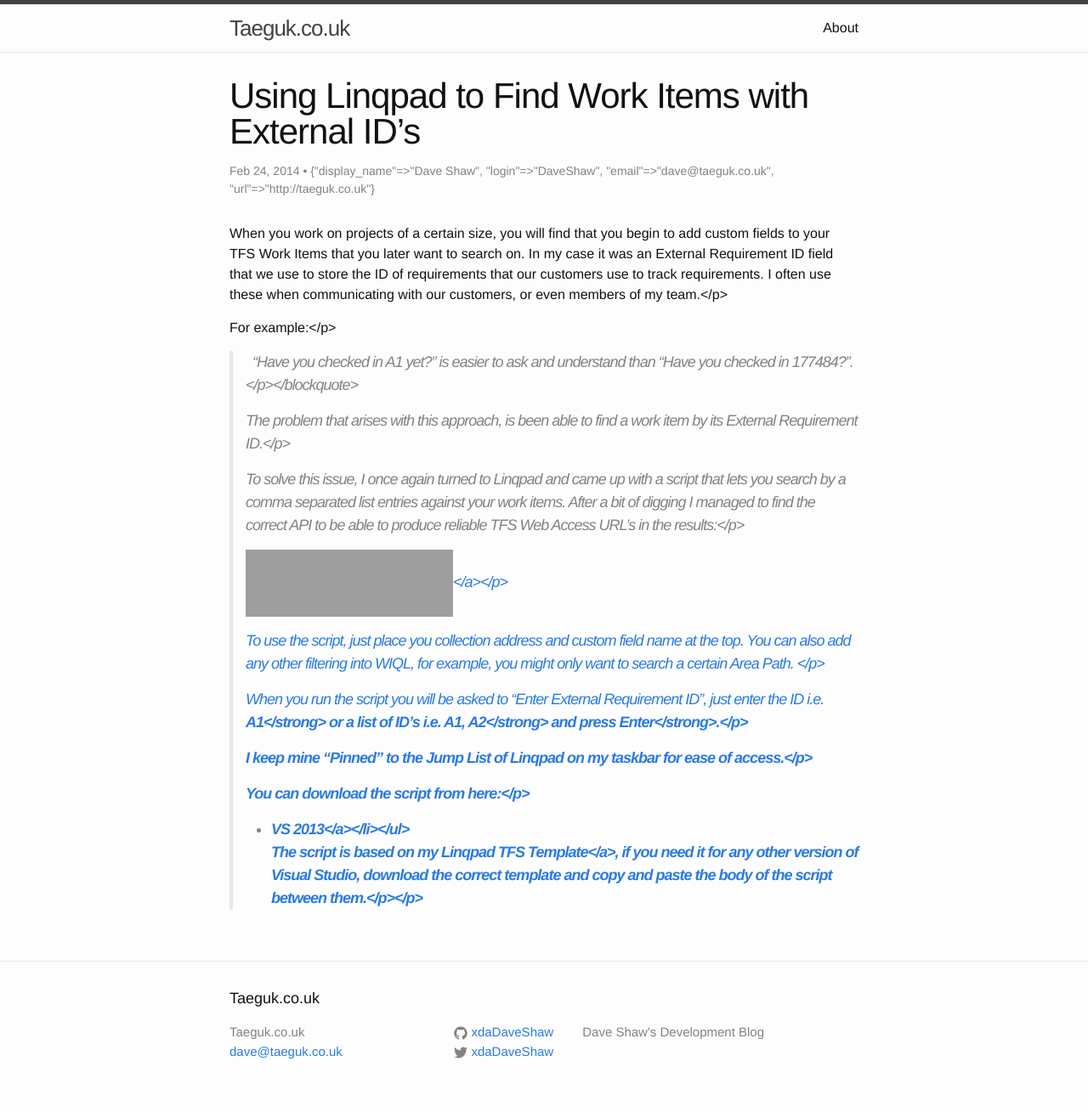
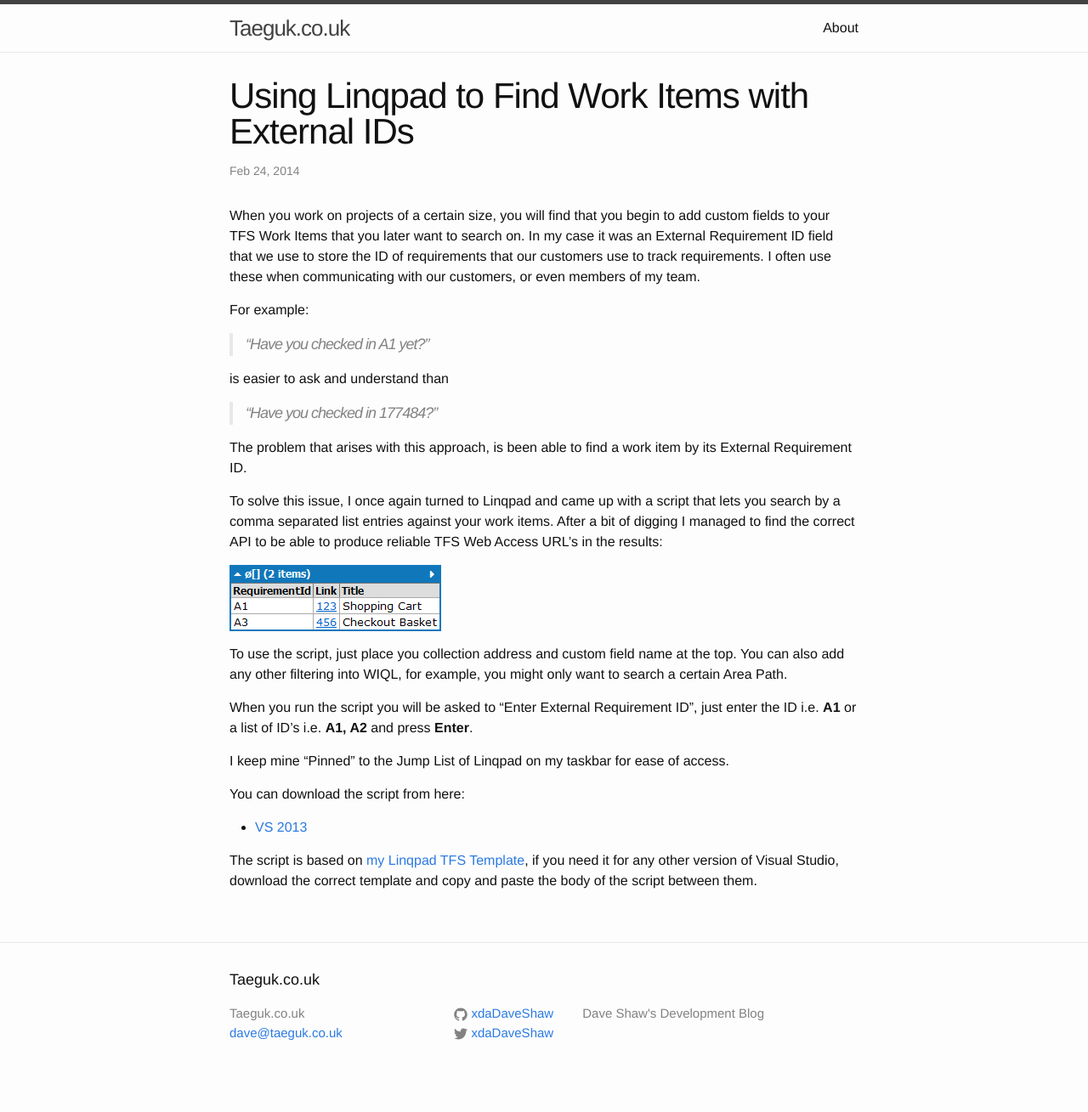
Before and after one commit to xdaDaveShaw/xdaDaveShaw.github.io, a Jekyll site: the page built from blog/_posts/2014-02-24-using-linqpad-to-find-work-items-with-external-ids.markdown, in a window 1280 px wide. Shown: the whole page at 85% size. Built offline with Jekyll 4.4.1, drawn with Linux system fonts in a browser that asks for light colours; after the commit the page ends 1287 px from its top, so only the background shows below that; grey boxes are pictures that could not be loaded.

Commit message:
Updaing Linqpad WI finder

```diff
--- a/blog/_posts/2014-02-24-using-linqpad-to-find-work-items-with-external-ids.markdown
+++ b/blog/_posts/2014-02-24-using-linqpad-to-find-work-items-with-external-ids.markdown
@@ -2,36 +2,36 @@
 layout: post
 status: publish
 published: true
-title: Using Linqpad to Find Work Items with External ID&rsquo;s
-author:
-  display_name: Dave Shaw
-  login: DaveShaw
-  email: dave@taeguk.co.uk
-  url: http://taeguk.co.uk
-author_login: DaveShaw
-author_email: dave@taeguk.co.uk
-author_url: http://taeguk.co.uk
-wordpress_id: 692
-wordpress_url: http://taeguk.co.uk/?p=692
+title: Using Linqpad to Find Work Items with External IDs
 date: '2014-02-24 21:59:03 +0000'
 date_gmt: '2014-02-24 21:59:03 +0000'
 categories:
 - TFS
 - Linqpad
-tags: []
-comments: []
 ---
-<p>When you work on projects of a certain size, you will find that you begin to add custom fields to your TFS Work Items that you later want to search on. In my case it was an External Requirement ID field that we use to store the ID of requirements that our customers use to track requirements. I often use these when communicating with our customers, or even members of my team.<&#47;p>
-<p>For example:<&#47;p><br />
-<blockquote>
-<p>&nbsp; &ldquo;Have you checked in A1 yet?&rdquo; is easier to ask and understand than &ldquo;Have you checked in 177484?&rdquo;.<&#47;p><&#47;blockquote>
-<p>The problem that arises with this approach, is been able to find a work item by its External Requirement ID.<&#47;p>
-<p>To solve this issue, I once again turned to Linqpad and came up with a script that lets you search by a comma separated list entries against your work items. After a bit of digging I managed to find the correct API to be able to produce reliable TFS Web Access URL&rsquo;s in the results:<&#47;p>
-<p><a href="http:&#47;&#47;taeguk.co.uk&#47;wp-content&#47;uploads&#47;2014&#47;02&#47;Results.png"><img title="Results" style="border-left-width: 0px; border-right-width: 0px; background-image: none; border-bottom-width: 0px; padding-top: 0px; padding-left: 0px; display: inline; padding-right: 0px; border-top-width: 0px" border="0" alt="Results" src="http:&#47;&#47;taeguk.co.uk&#47;wp-content&#47;uploads&#47;2014&#47;02&#47;Results_thumb.png" width="244" height="79"><&#47;a><&#47;p>
-<p>To use the script, just place you collection address and custom field name at the top. You can also add any other filtering into WIQL, for example, you might only want to search a certain Area Path. <&#47;p>
-<p>When you run the script you will be asked to &ldquo;Enter External Requirement ID&rdquo;, just enter the ID i.e. <strong>A1<&#47;strong> or a list of ID&rsquo;s i.e. <strong>A1, A2<&#47;strong> and press <strong>Enter<&#47;strong>.<&#47;p>
-<p>I keep mine &ldquo;Pinned&rdquo; to the Jump List of Linqpad on my taskbar for ease of access.<&#47;p>
-<p>You can download the script from here:<&#47;p>
-<ul>
-<li><a href="https:&#47;&#47;onedrive.live.com&#47;redir?resid=A1F5F7FF7D7E95C4!7142&amp;authkey=!ANvTu-IAmHCvAQk&amp;ithint=file%2c.linq">VS 2013<&#47;a><&#47;li><&#47;ul>
-<p>The script is based on <a href="http:&#47;&#47;taeguk.co.uk&#47;blog&#47;my-linqpad-tfs-template&#47;">my Linqpad TFS Template<&#47;a>, if you need it for any other version of Visual Studio, download the correct template and copy and paste the body of the script between them.<&#47;p></p>
+When you work on projects of a certain size, you will find that you begin to add custom fields to your TFS Work Items that you later want to search on. In my case it was an External Requirement ID field that we use to store the ID of requirements that our customers use to track requirements. I often use these when communicating with our customers, or even members of my team.
+
+For example:
+
+> "Have you checked in A1 yet?"
+
+is easier to ask and understand than
+> "Have you checked in 177484?"
+
+The problem that arises with this approach, is been able to find a work item by its External Requirement ID.
+
+To solve this issue, I once again turned to Linqpad and came up with a script that lets you search by a comma separated list entries against your work items. After a bit of digging I managed to find the correct API to be able to produce reliable TFS Web Access URL's in the results:
+
+![Results]({{ site.contenturl }}ExternalWI-Results.png)
+
+To use the script, just place you collection address and custom field name at the top. You can also add any other filtering into WIQL, for example, you might only want to search a certain Area Path.
+
+When you run the script you will be asked to "Enter External Requirement ID", just enter the ID i.e. **A1** or a list of ID's i.e. **A1, A2** and press **Enter**.
+
+I keep mine "Pinned" to the Jump List of Linqpad on my taskbar for ease of access.
+
+You can download the script from here:
+
+- [VS 2013](https://onedrive.live.com/redir?resid=A1F5F7FF7D7E95C4!7142&authkey=!ANvTu-IAmHCvAQk&ithint=file%2c.linq)
+
+The script is based on [my Linqpad TFS Template]({% post_url 2013-01-23-my-linqpad-tfs-template %}), if you need it for any other version of Visual Studio, download the correct template and copy and paste the body of the script between them.
```
Also changed, not shown: blog/Content/ExternalWI-Results.png (added).
